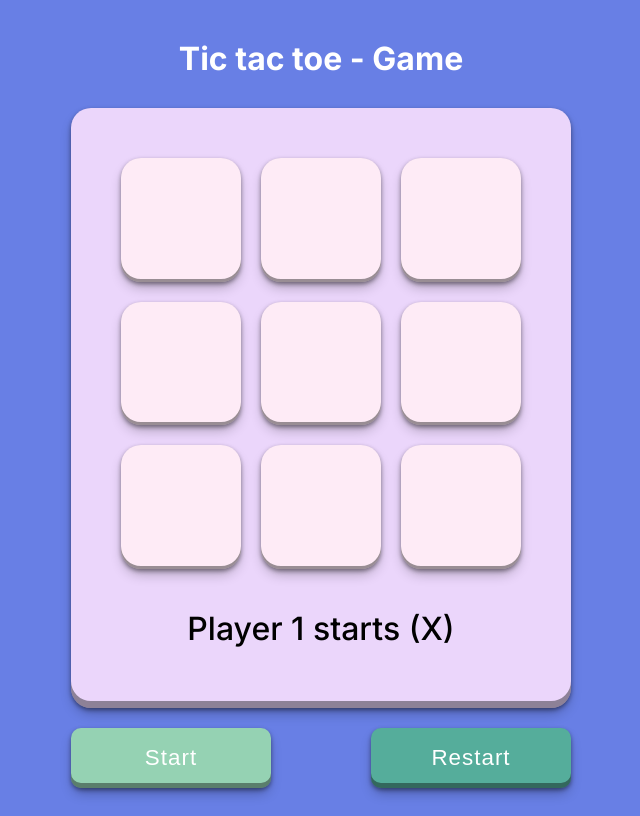
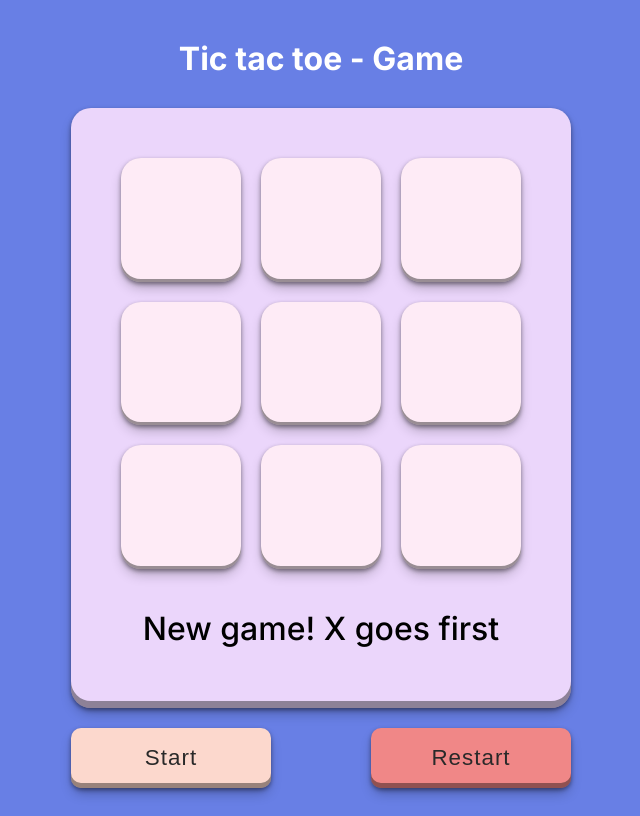
Before and after one commit to ArtemiiHH/tic-tac-toe-game, a plain HTML site: page index.html in a window 1280 px wide. Both pictures are taken after a click on the button "Restart". Shown: the whole page, without its empty margins (319-959 px from the left). Drawn offline with Linux system fonts and the light colour scheme.

Commit message:
Minor code tweaks

```diff
--- a/index.html
+++ b/index.html
@@ -25,7 +25,7 @@
         </div>
 
         <!-- Result text -->
-        <h2 class="result-text">Player 1 starts (X)</h2>
+        <h2 class="result-text">New game! X goes first</h2>
       </div>
 
       <!-- Buttons -->
--- a/script.js
+++ b/script.js
@@ -130,16 +130,24 @@ function checkWinner() {
 
 // Display DOM logic
 function displayGame() {
-    // Grab game board
-    const gameBoard = document.querySelector('.game-board');
+    // Grab game board element
+    const gameBoardEl = document.querySelector('.game-board');
+    // Restart button
+    const restartBtn = document.querySelector('.restart-btn');
 
-    gameBoard.addEventListener('click', (e) => {
+    gameBoardEl.addEventListener('click', cellClick);
+    restartBtn.addEventListener('click', restartGame);
+
+    // Cell click function
+    function cellClick(e) {
         if (gameOver) return;
 
         // Grab cells id and convert to number
         const cellData = Number(e.target.dataset.id);
         // Grab symbol and assign to new variable
         const turnInfo = gameController(cellData);
+
+        if (!turnInfo) return;
 
         // Target the exact cell
         if (e.target.classList.contains('cell')) {
@@ -165,6 +173,17 @@ function displayGame() {
         } else {
             result.textContent = `${turnInfo.nextPlayer} plays (${turnInfo.nextSymbol})`;
         }
-    });
-};
+    }
+
+    // Reset game function
+    function restartGame() {
+        gameBoard.updateCell();
+        document.querySelectorAll('.cell').forEach(cell => {
+            cell.textContent = '';
+            cell.style.backgroundColor = '';
+        });
+        result.textContent = 'New game! X goes first';
+        gameOver = false;
+    }
+}
 displayGame();
--- a/styles.css
+++ b/styles.css
@@ -89,7 +89,7 @@ h2 {
   border-radius: 10px;
   box-shadow: rgba(0, 0, 0, 0.4) 0px 2px 4px,
     rgba(0, 0, 0, 0.3) 0px 7px 13px -3px, rgba(0, 0, 0, 0.4) 0px -5px 0px inset;
-  color: white;
+  color: rgb(41, 41, 41);
 }
 
 .buttons button:hover {
@@ -98,10 +98,10 @@ h2 {
 
 .start-btn {
   justify-self: start;
-  background-color: #95D2B3;
+  background-color: var(--color-x);
 }
 
 .restart-btn {
   justify-self: end;
-  background-color: #55AD9B;
+  background-color: #F08787;
 }
```
